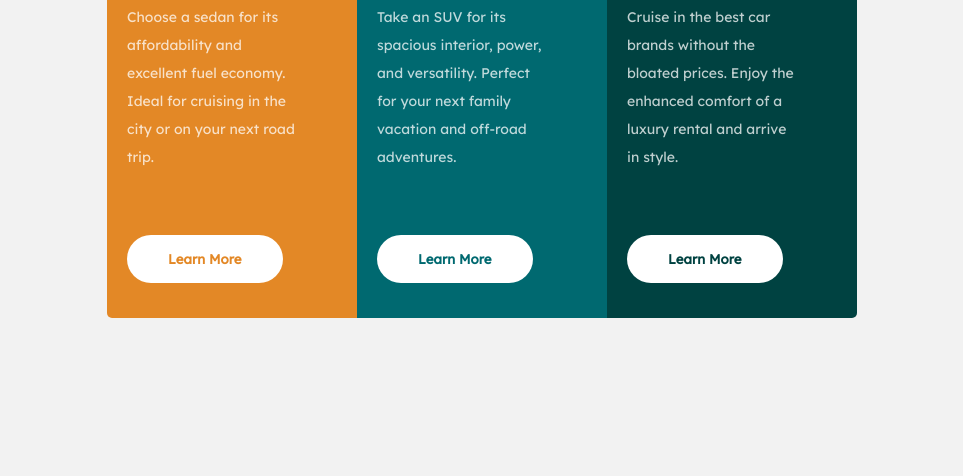
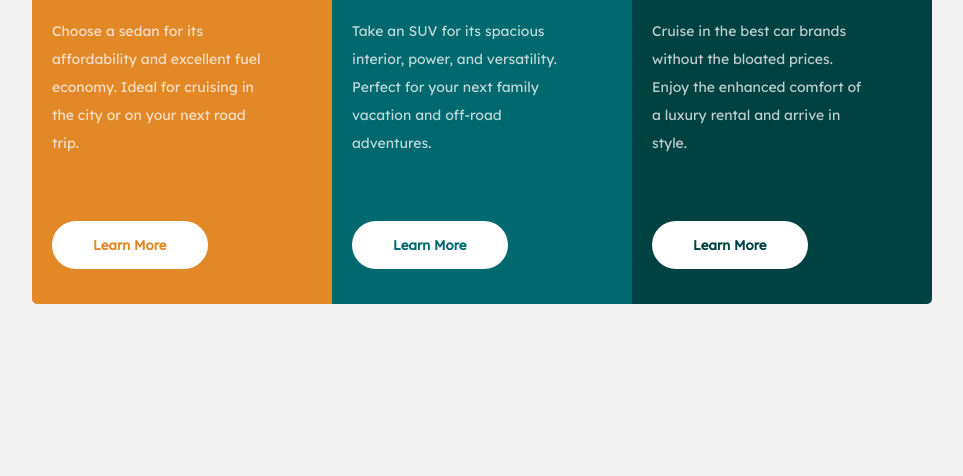
Before and after one commit to marouane-m7b/Frontend-Mentor-3-Columns, a plain HTML site: page index.html in a window 1280 px wide. Shown: the part 324-800 px from the top of the page, without its empty margins (158-1121 px from the left). Drawn offline with Linux system fonts and the light colour scheme.

Commit message:
Update style.css

```diff
--- a/css/style.css
+++ b/css/style.css
@@ -28,10 +28,10 @@ html, body {
   vertical-align: middle;
 }
 .main {
-  width: 750px;
+  width: 900px;
   margin: auto;
   display: grid;
-  grid-template-columns: repeat(auto-fill,minmax(calc(750px / 3),1fr));
+  grid-template-columns: repeat(auto-fill,minmax(calc(900px / 3),1fr));
   border-radius: 5px;
   -webkit-border-radius: 5px;
   -moz-border-radius: 5px;
```
